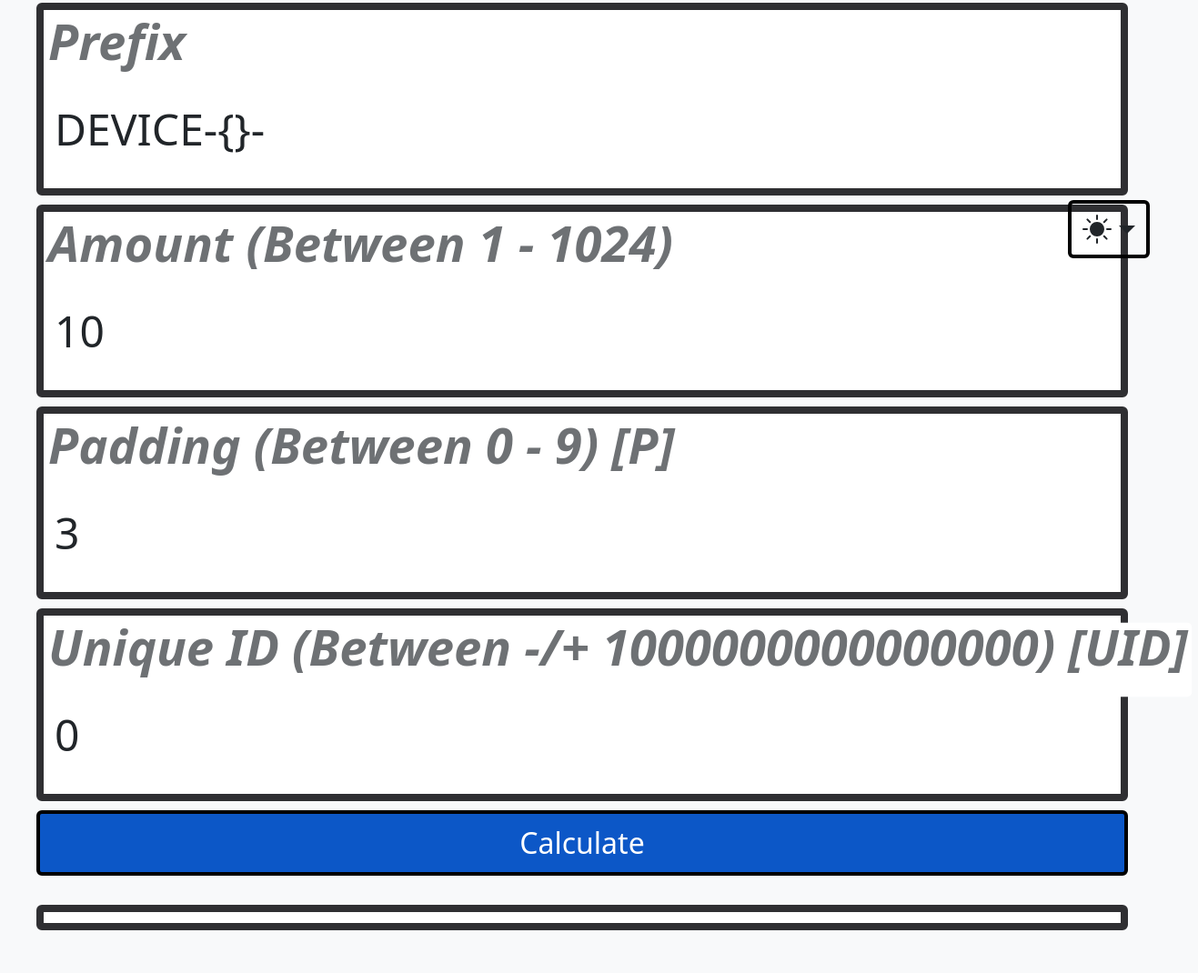
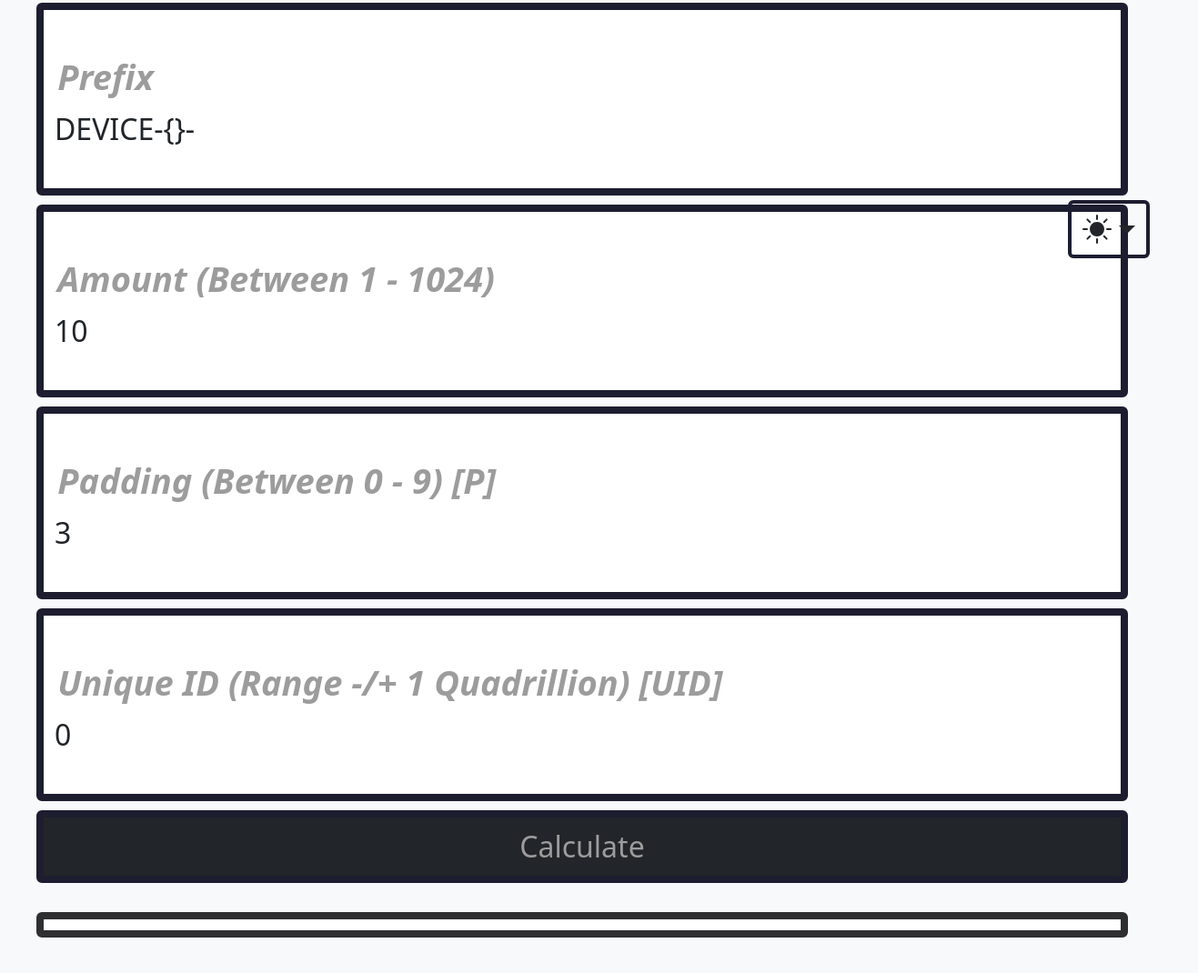
Before and after one commit to PantACRO4life/Stationeers-Hash-Generator, a plain HTML site: page index.html in a window 1280 px wide. Shown: the part 500-1570 px from the top of the page at 91% size, 1317 px wide, since content can reach past the window. Drawn offline with Linux system fonts and the light colour scheme.

Commit message:
update css

```diff
--- a/assets/css/style.css
+++ b/assets/css/style.css
@@ -16,8 +16,19 @@ body {
   margin-bottom: 10px;
   border-bottom-right-radius: 5;
   border-bottom-left-radius: 5;
-  border-color:rgb(47, 47, 50);
+  border-color:rgb(29 29 48);
   border-width: 0.5rem;
+}
+
+.labeltop {
+color: #9c9c9c !important;
+font-size: 2.8rem !important;
+z-index: 2 !important;
+text-align: left !important;
+margin: auto !important;
+padding-top: 5% !important;
+padding-left: 2% !important;
+
 }
 
 .form-floating label[type="text"] {
@@ -32,10 +43,13 @@ body {
   margin-bottom: 10px;
   border-top-left-radius: 5;
   border-top-right-radius: 5;
-  border-color:rgb(47, 47, 50);
+  border-color:rgb(29 29 48);
   border-width: 0.5rem;
 }
 
+.form-control:focus {
+  box-shadow: 0 0 0 0.25rem rgba(199, 80, 20, 0.712) !important;
+}
 .bd-placeholder-img {
   font-size: 1.125rem;
   text-anchor: middle;
@@ -107,3 +121,21 @@ body {
 .bd-mode-toggle {
   z-index: 1500;
 }
+
+.btn-primary {
+    border-width: 0.5rem !important;
+  --bs-btn-color: rgb(156, 156, 156) !important;
+  --bs-btn-bg: rgb(34, 37, 41) !important;
+  --bs-btn-border-color: transparent !important;
+
+  --bs-btn-hover-color: rgb(156, 156, 156) !important;
+  --bs-btn-hover-bg: rgb(34, 37, 41) !important;
+  --bs-btn-hover-border-color: rgba(199, 80, 20, 0.712) !important;
+  --bs-btn-focus-shadow-rgb: rgba(199, 80, 20, 0.712) !important;
+
+  --bs-btn-active-color: rgb(156, 156, 156) !important;
+  --bs-btn-active-bg: rgba(199, 80, 20, 0.712) !important;
+  --bs-btn-active-border-color: rgba(128, 53, 16, 0.712) !important;
+  --bs-btn-active-shadow: inset 0 3px 5px rgb(29, 29, 48) !important;
+
+}
--- a/index.html
+++ b/index.html
@@ -86,22 +86,22 @@
 
         <div class="form-floating">
           <input type="text" class="form-control" id="prefix" value="DEVICE-{}-">
-          <label for="prefix">Prefix</label>
+          <label class="labeltop" for="prefix">Prefix</label>
         </div>
 
         <div class="form-floating">
           <input type="number" min="1" max="1024" value="10" onkeyup=enforceMinMax(this) class="form-control" id="amount">
-          <label for="floatingInput">Amount (Between 1 - 1024)</label>
+          <label class="labeltop" for="floatingInput">Amount (Between 1 - 1024)</label>
         </div>
 
         <div class="form-floating">
           <input type="number" min="0" max="9" value="3" onkeyup=enforceMinMax(this) class="form-control" id="padding">
-          <label for="floatingInput">Padding (Between 0 - 9) [P]</label>
+          <label class="labeltop" for="floatingInput">Padding (Between 0 - 9) [P]</label>
         </div>
 
         <div class="form-floating">
           <input type="number" min="-1000000000000000" max="1000000000000000" value="0" onkeyup=enforceMinMax(this) class="form-control" id="numid">
-          <label for="floatingInput">Unique ID (Between -/+ 1000000000000000) [UID]</label>
+          <label class="labeltop" for="floatingInput">Unique ID (Range -/+ 1 Quadrillion) [UID]</label>
         </div>
 
         <div class="btn btn-primary w-100 py-2" onclick="main()">Calculate</div>
```
Also changed, not shown: assets/css/bootstrap.css.
